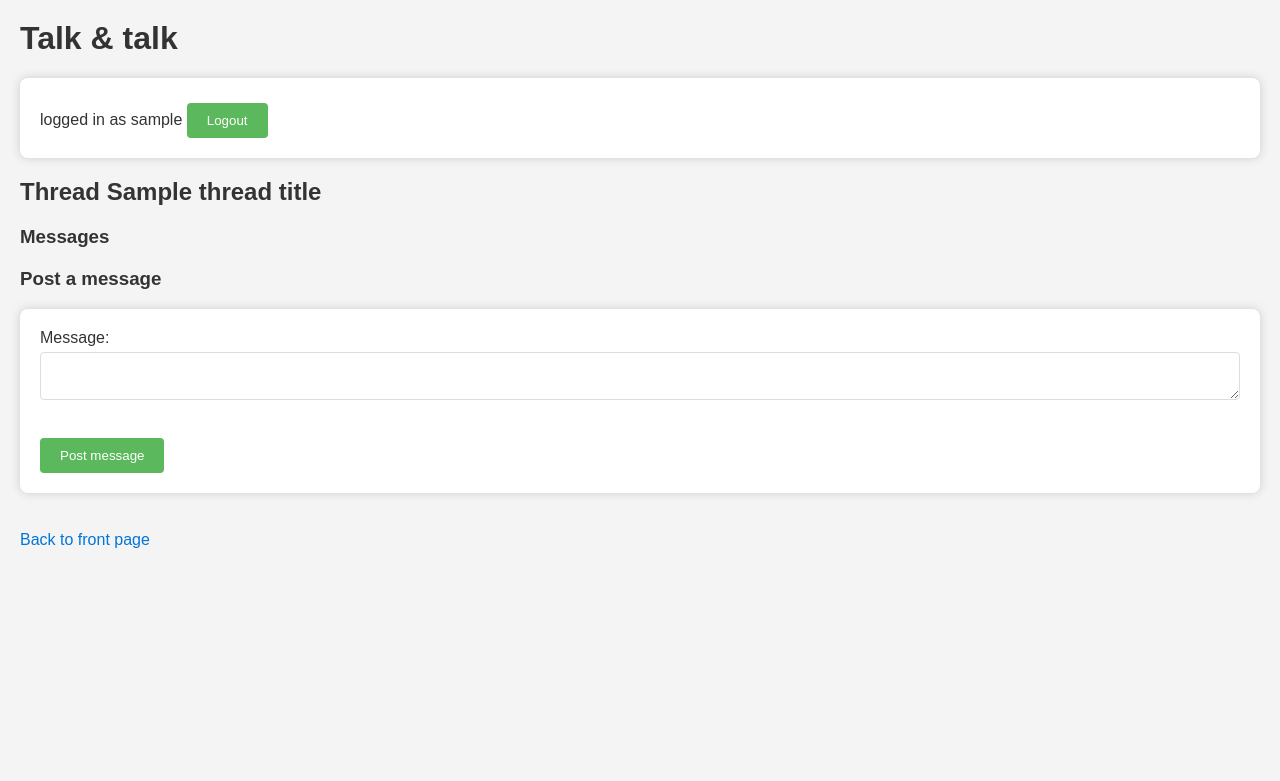
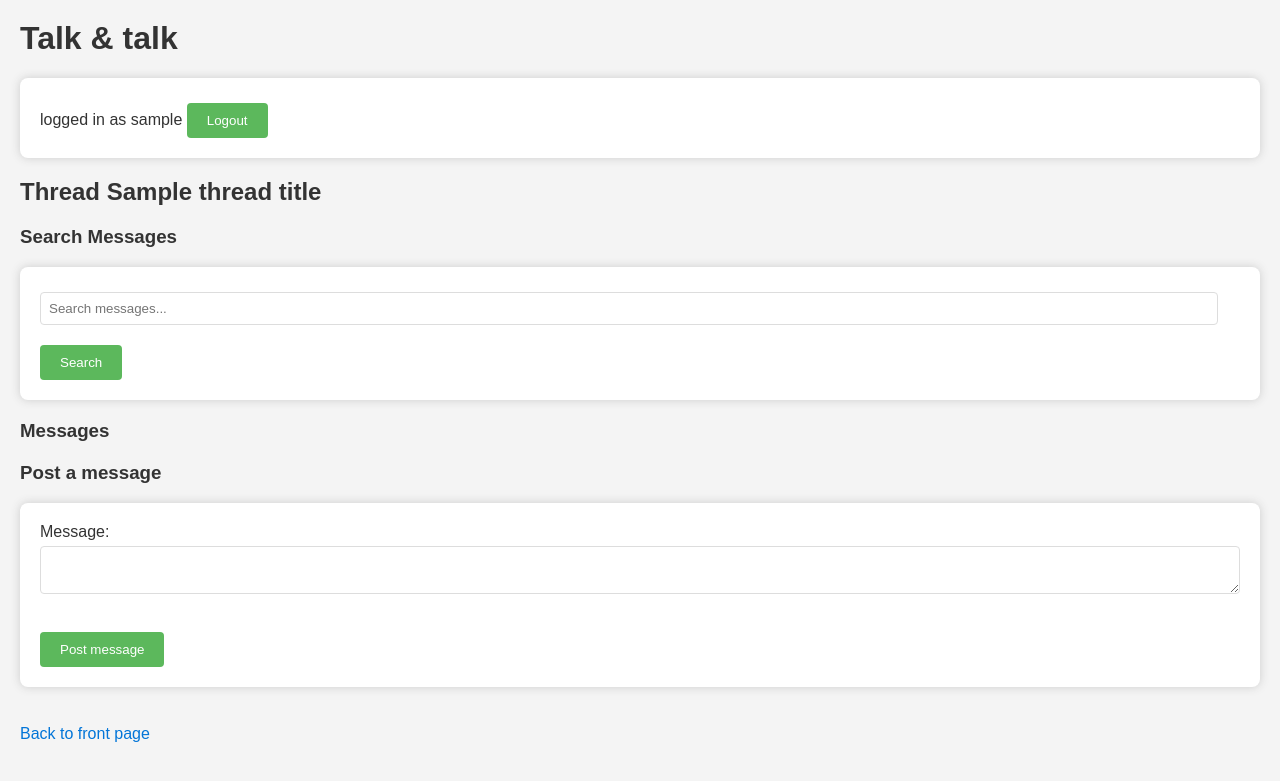
Before and after one commit to Yytsi/tsoha-talk, a Flask app: template templates/thread.html in a window 1280 px wide. Shown: the top 781 px of the page. Run offline with Flask 3, Linux system fonts and the light colour scheme; the template is opened without the code that fills it: most values are stand-ins (such as "Sample title", 1, 10 or a date in 2020).

Commit message:
find messages based on substring

```diff
--- a/app.py
+++ b/app.py
@@ -187,22 +187,31 @@ def forum_func(forum_id):
 
 @app.route("/thread/<int:thread_id>", methods=["GET"])
 def thread_func(thread_id):
-    thread = db.session.execute(text("SELECT * FROM threads WHERE id = :id"), {"id": thread_id}).fetchone()
+    thread = db.session.execute(
+        text("SELECT * FROM threads WHERE id = :id"),
+        {"id": thread_id}
+    ).mappings().fetchone()
+
     if thread is None:
         flash("Thread not found. Are you sure it exists?", "error")
         return redirect(request.referrer or url_for('index'))
 
-    raw_messages = db.session.execute(text("SELECT * FROM messages WHERE thread_id = :id"), {"id": thread_id}).mappings().all()
-    messages_with_usernames = []
+    raw_messages = db.session.execute(
+        text("SELECT m.*, u.username FROM messages m JOIN users u ON m.posted_by = u.id WHERE m.thread_id = :id"),
+        {"id": thread_id}
+    ).mappings().all()
 
-    for message in raw_messages:
-        user = db.session.execute(text("SELECT username FROM users WHERE id = :id"), {"id": message["posted_by"]}).mappings().first()
-        if user:
-            messages_with_usernames.append({**message, "username": user["username"]})
-        else:
-            messages_with_usernames.append({**message, "username": "Unknown"})
+    search_query = request.args.get('query', '').strip()
+    search_results = []
+    if search_query:
+        # Fetch only search results when there is a query
+        search_results = db.session.execute(
+            text("SELECT m.*, u.username FROM messages m JOIN users u ON m.posted_by = u.id WHERE m.thread_id = :thread_id AND m.content ILIKE :query"),
+            {"thread_id": thread_id, "query": f"%{search_query}%"}
+        ).mappings().all()
 
-    return render_template("thread.html", thread_id=thread_id, thread_title=thread[1], messages=messages_with_usernames)
+    return render_template("thread.html", thread_id=thread_id, thread_title=thread['title'], messages=raw_messages, search_results=search_results, search_query=search_query)
+
 
 @app.route("/post_message", methods=["POST"])
 def post_message():
--- a/templates/thread.html
+++ b/templates/thread.html
@@ -21,6 +21,24 @@
 </form>
 
 <h2>Thread {{thread_title}}</h2>
+
+<h3>Search Messages</h3>
+<form action="{{ url_for('thread_func', thread_id=thread_id) }}" method="get">
+  <input type="text" name="query" placeholder="Search messages...">
+  <button type="submit">Search</button>
+</form>
+
+{% if search_query %}
+  <div class="search-results">
+    <h4>The following messages contain the string "{{ search_query }}":</h4>
+    <h3>There are {{ search_query.length }}</h3>
+    <div class="messages-list">
+      {% for message in search_results %}
+        <div>{{ message.username }} said: {{ message.content }}</div>
+      {% endfor %}
+    </div>
+  </div>
+{% endif %}
 
 <h3>Messages</h3>
 
```
